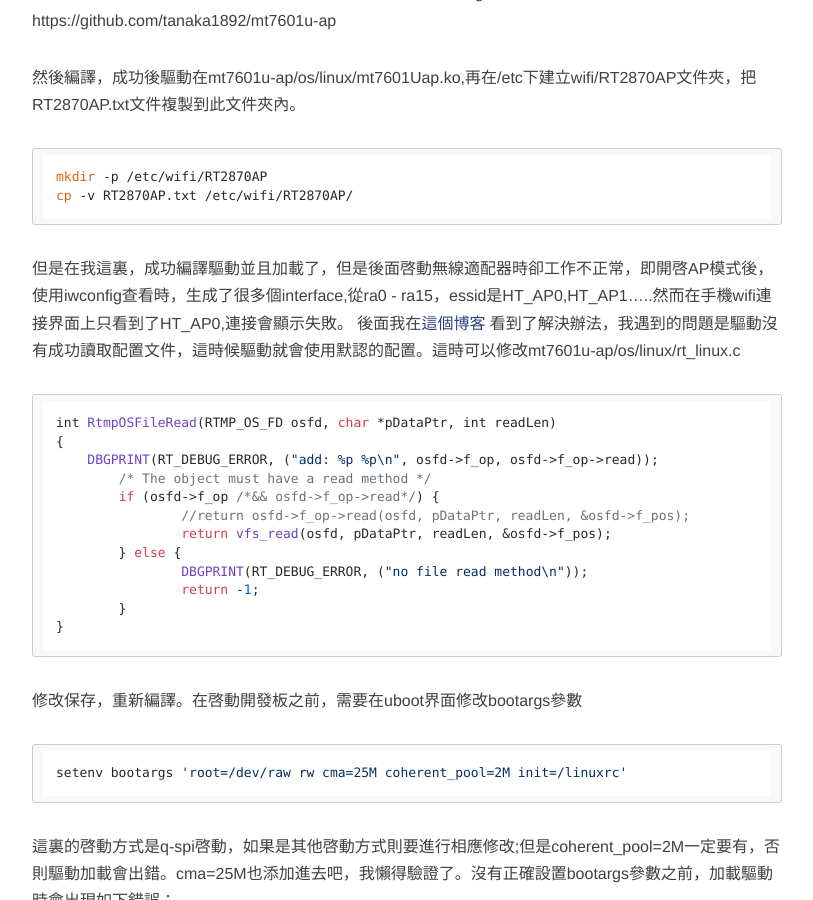
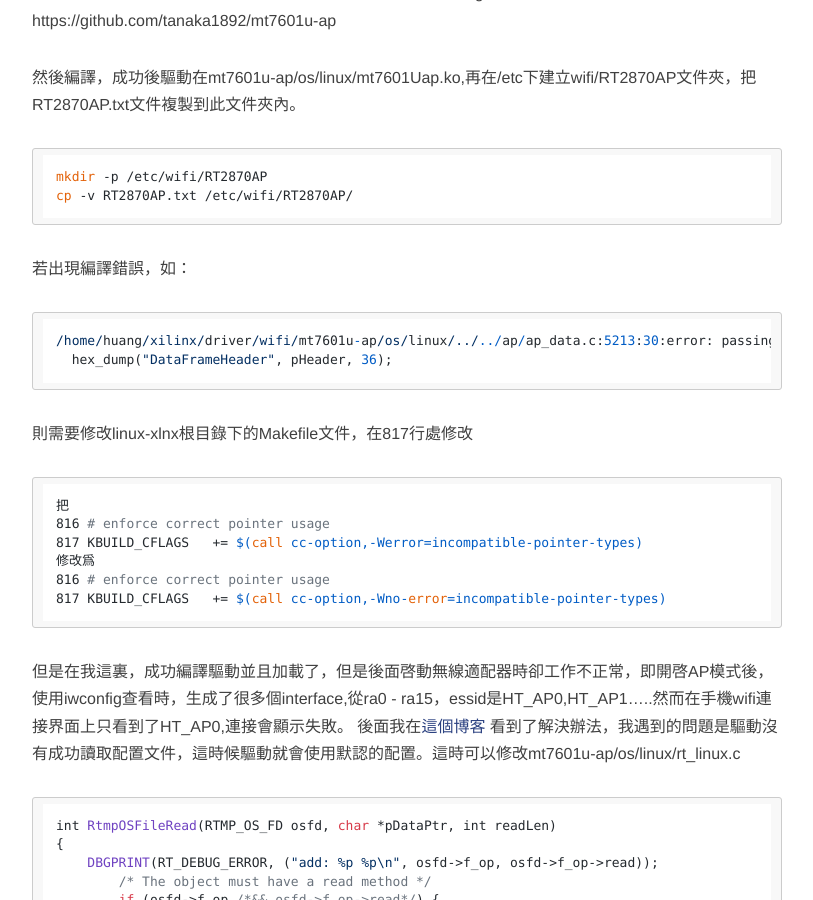
Before and after one commit to huangwenshan1999/huangwenshan1999.github.io, a Jekyll site: the page built from _posts/2018-04-20-mt7601u驅動移植.md, in a window 1280 px wide and 900 px high, scrolled down 9164 px. Shown: the whole window, without its empty margins (233-1046 px from the left). Built offline with Jekyll 4.4.1, drawn with Linux system fonts in a browser that asks for light colours; nearby versions of some CDN libraries; comment, search, counter and statistics services are not loaded.

Commit message:
modified:   "2018-04-20-mt7601u\351\251\205\345\213\225\347\247\273\346\244\215.md"

````diff
--- a/_posts/2018-04-20-mt7601u驅動移植.md
+++ b/_posts/2018-04-20-mt7601u驅動移植.md
@@ -291,6 +291,20 @@ mt7601 wifi的STA模式和AP模式用不同的驅動，上面配置的是STA模
 mkdir -p /etc/wifi/RT2870AP
 cp -v RT2870AP.txt /etc/wifi/RT2870AP/
 ```
+若出現編譯錯誤，如：
+```
+/home/huang/xilinx/driver/wifi/mt7601u-ap/os/linux/../../ap/ap_data.c:5213:30:error: passing argument 2 of ‘hex_dump’ from incompatible pointer type [-Werror=incompatible-pointer-types]
+  hex_dump("DataFrameHeader", pHeader, 36);
+```
+則需要修改linux-xlnx根目錄下的Makefile文件，在817行處修改
+```
+把
+816 # enforce correct pointer usage
+817 KBUILD_CFLAGS   += $(call cc-option,-Werror=incompatible-pointer-types)
+修改爲
+816 # enforce correct pointer usage
+817 KBUILD_CFLAGS   += $(call cc-option,-Wno-error=incompatible-pointer-types)
+```
 但是在我這裏，成功編譯驅動並且加載了，但是後面啓動無線適配器時卻工作不正常，即開啓AP模式後，使用iwconfig查看時，生成了很多個interface,從ra0 - ra15，essid是HT_AP0,HT_AP1.....然而在手機wifi連接界面上只看到了HT_AP0,連接會顯示失敗。
 後面我在[這個博客](https://lo-li.net/1290.html) 看到了解決辦法，我遇到的問題是驅動沒有成功讀取配置文件，這時候驅動就會使用默認的配置。這時可以修改mt7601u-ap/os/linux/rt_linux.c
 ```
````
